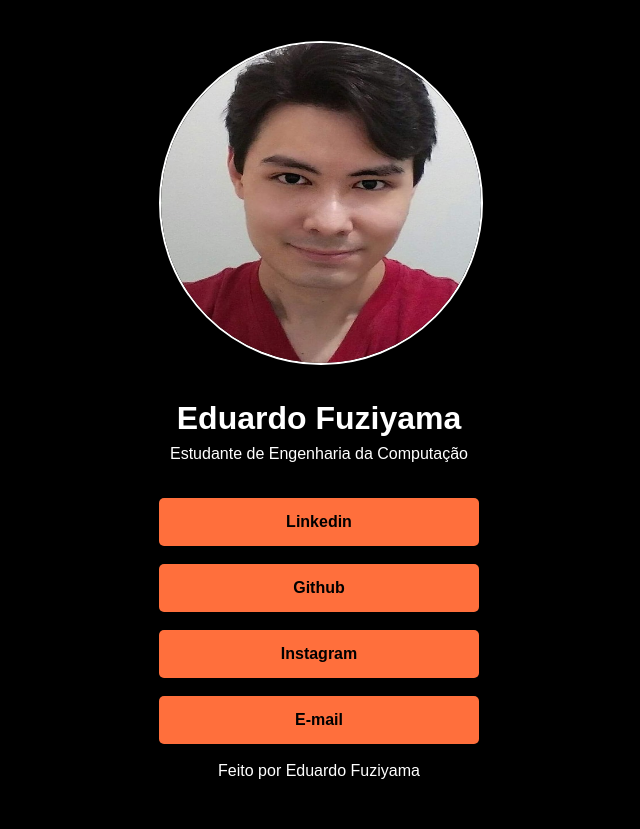
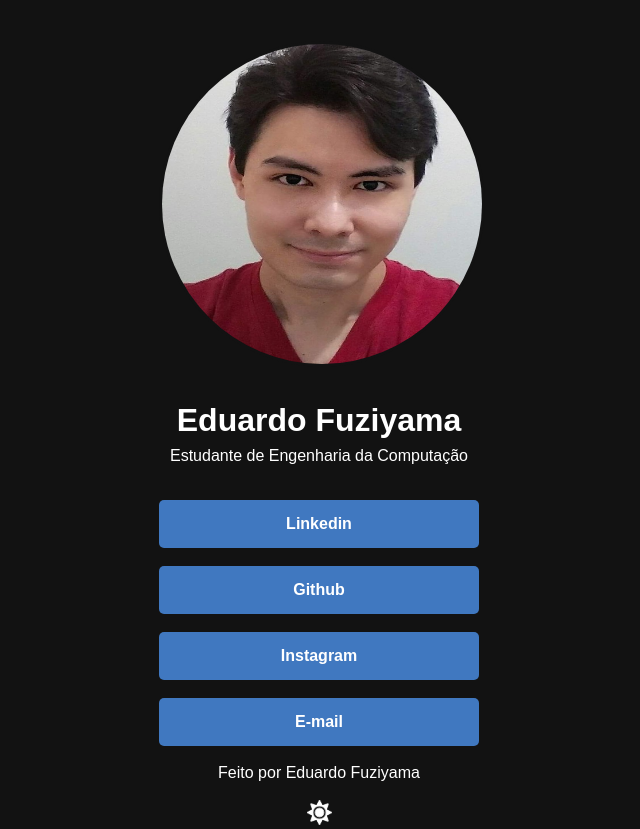
Before and after one commit to fuziyama/my-links, a plain HTML site: page index.html in a window 1280 px wide. Shown: the whole page, without its empty margins (321-961 px from the left). Before the commit the page ends 800 px from the top, so only its background shows below. Drawn offline with Linux system fonts and the light colour scheme.

Commit message:
Add files via upload

```diff
--- a/index.html
+++ b/index.html
@@ -11,30 +11,75 @@
 
 <body>
     <div class="container"> <!-- Tag sem significado, usado para deixar mais organizado -->
-        <img src="images/avatar.jpg" alt="Foto de Eduardo, homem com cabelo preto curto em um fundo branco">
+
+        <img src="images/avatar.jpg" alt="Foto de Eduardo, homem com cabelo preto curto em um fundo branco" class="avatar">
+
         <h1>Eduardo Fuziyama</h1> <!-- Título -->
         <p>Estudante de Engenharia da Computação</p> <!-- Paragraph -->
+
         <ul> <!-- Unordered list -->
             <li> <!-- List item -->
 
                 <!-- Anchor (tag que possibilita navegar entre vários links) -->
-                <!-- target="_blank" -> abre o link em outra aba-->
-                <a href="https://br.linkedin.com/in/eduardo-calvoso-nakaguma-fuziyama-12324916a" class="li_class" target="_blank">Linkedin</a>
+                <!-- target="_blank" -> abre o link em outra aba -->
+                <a href="https://br.linkedin.com/in/eduardo-calvoso-nakaguma-fuziyama-12324916a" class="li" target="_blank">Linkedin</a>
             </li>
             <li>
-                <a href="https://github.com/fuziyama" class="li_class" target="_blank">Github</a>
+                <a href="https://github.com/fuziyama" class="li" target="_blank">Github</a>
             </li>
             <li>
-                <a href="https://www.instagram.com/eduardofuziyama/" class="li_class" target="_blank">Instagram</a>
+                <a href="https://www.instagram.com/eduardofuziyama/" class="li" target="_blank">Instagram</a>
             </li>
             <li>
-                <a href="mailto:edu.c.n.f@hotmail.com" class="li_class" target="_blank">E-mail</a>
+                <a href="mailto:edu.c.n.f@hotmail.com" class="li" target="_blank">E-mail</a>
             </li>
         </ul>
+
         <footer>
-            <a href="https://github.com/fuziyama/my-links" class="footer_class" target="_blank">Feito por Eduardo Fuziyama</a>
+            <a href="https://github.com/fuziyama/my-links" class="footer" target="_blank">Feito por Eduardo Fuziyama</a>
+            <img src="images/day.png" alt="Modo diurno" id="icon">
         </footer>
     </div>
+
+    <script>
+        var icon = document.getElementById("icon");
+
+
+        // Verifica o tema salvo no localStorage
+        // Se estiver vazio, o tema será colocado como dark
+        if(localStorage.getItem("theme") == null) {
+            localStorage.setItem("theme", "dark");
+        }
+
+        // Busca o valor salvo no localStorage
+        let localData = localStorage.getItem("theme");
+
+        // Se o valor estiver salvo como dark, a página será carregada no modo dark
+        if(localData == "dark") {
+            icon.src = "images/day.png";
+            document.body.classList.remove("light-theme");
+        }
+
+        // Se o valor estiver salvo como light, a página será carregada no modo light
+        else if(localData = "light") {
+            icon.src = "images/night.png";
+            document.body.classList.add("light-theme");
+        }
+
+        // Altera o ícone ao clicar
+        icon.onclick = function() {
+            document.body.classList.toggle("light-theme");
+
+            if(document.body.classList.contains("light-theme")) {
+                icon.src= "images/night.png";
+                localStorage.setItem("theme", "light");
+            }
+            else{
+                icon.src= "images/day.png";
+                localStorage.setItem("theme", "dark");
+            }
+        }
+    </script>
 </body>
 
 </html>
--- a/style.css
+++ b/style.css
@@ -3,30 +3,55 @@
     padding: 0;
 }
 
+:root {
+    --background-color: #121212;
+    --color-text: white;
+    --background-color-hover: white;
+}
+
+.light-theme {
+    --background-color: white;
+    --color-text: black;
+    --background-color-hover: #b6cccc;
+}
+
 body {
-    background-color: black;
+    background-color: var(--background-color);
     font-family: sans-serif;
 }
 
-img {
+nav {
+    color: var(--color-text);
+    flex: 1;
+    text-align: right;
+    margin-top: 0;
+
+}
+
+#icon {
+    width: 25px;
+    cursor: pointer;
+}
+
+.avatar {
     border-radius: 50%;
     width: 320px;
     height: 320px;
-    border: 2px solid white;
+    border: 3px solid var(--background-color);
 }
 
-img:hover {
-    border: 2px solid #ff6f3c;
+.avatar:hover {
+    border: 2px solid #4078c0;
 }
 
 h1 {
-    color: white;
+    color: var(--color-text);
     margin-top: 31px;
     margin-bottom: 8px;
 }
 
 p {
-    color: white;
+    color: var(--color-text);
 }
 
 ul {
@@ -38,32 +63,30 @@ li {
     list-style: none; /* Remove as bolinhas da lista*/
 }
 
-.li_class {
-    background-color: #ff6f3c;
+.li {
+    background-color: #4078c0;
     font-weight: bold;
-    color: black;
+    color: var(--color-text);
     padding: 15px;
     text-decoration: none; /* Remove efeitos no texto */
     display: block; /* display como bloco ao invés de linha */
     border-radius: 5px;
 }
 
-.li_class:hover {
-    background-color: white;
-    color: #ff6f3c;
+.li:hover {
+    background-color: var(--background-color-hover);
+    color: #4078c0;
 }
 
-.footer_class {
-    color:white;
+.footer {
+    color:var(--color-text);
     text-decoration: none;
+    display: block;
+    margin-bottom: 18px;
 }
 
-.footer_class:hover {
+.footer:hover {
     font-weight: bold;
-}
-
-footer {
-    color: white;
 }
 
 .container { /* .NOME = indica que é uma classe*/
```
Also changed, not shown: images/day.png (added), images/night.png (added).
